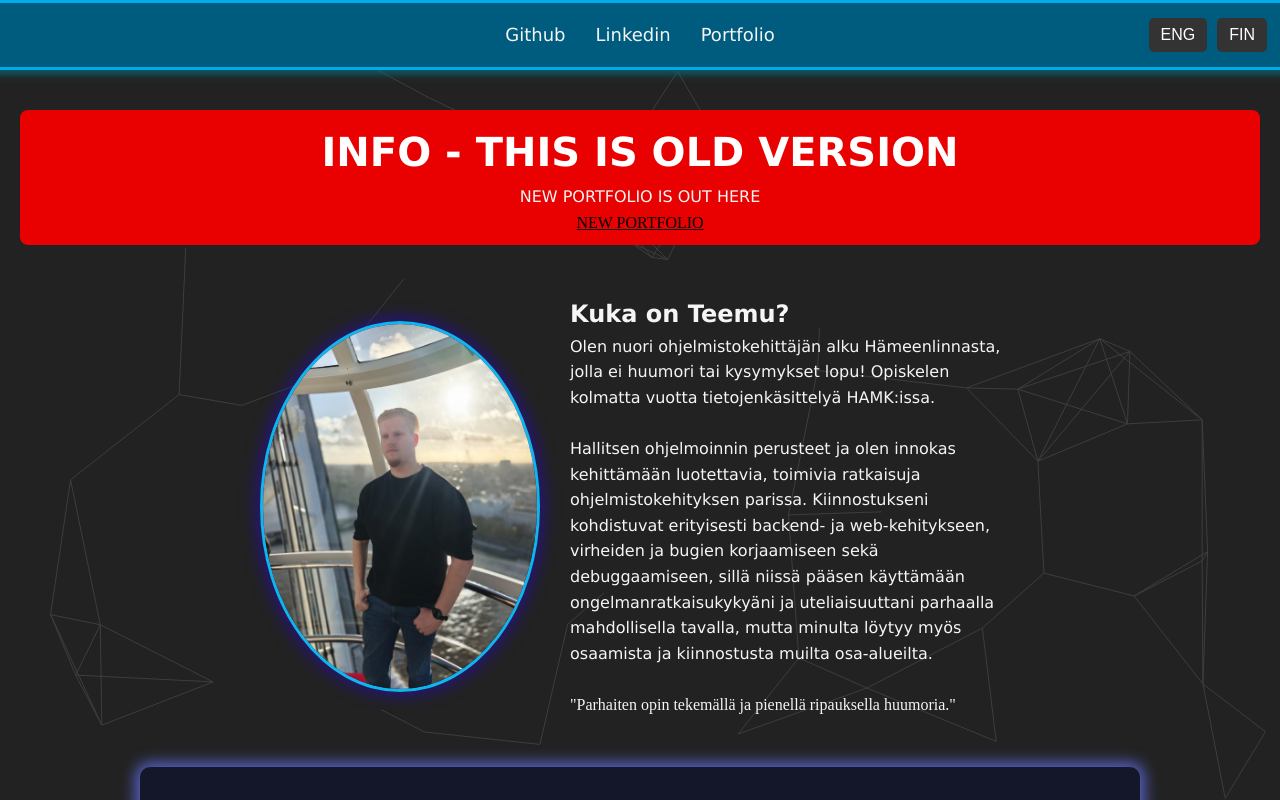
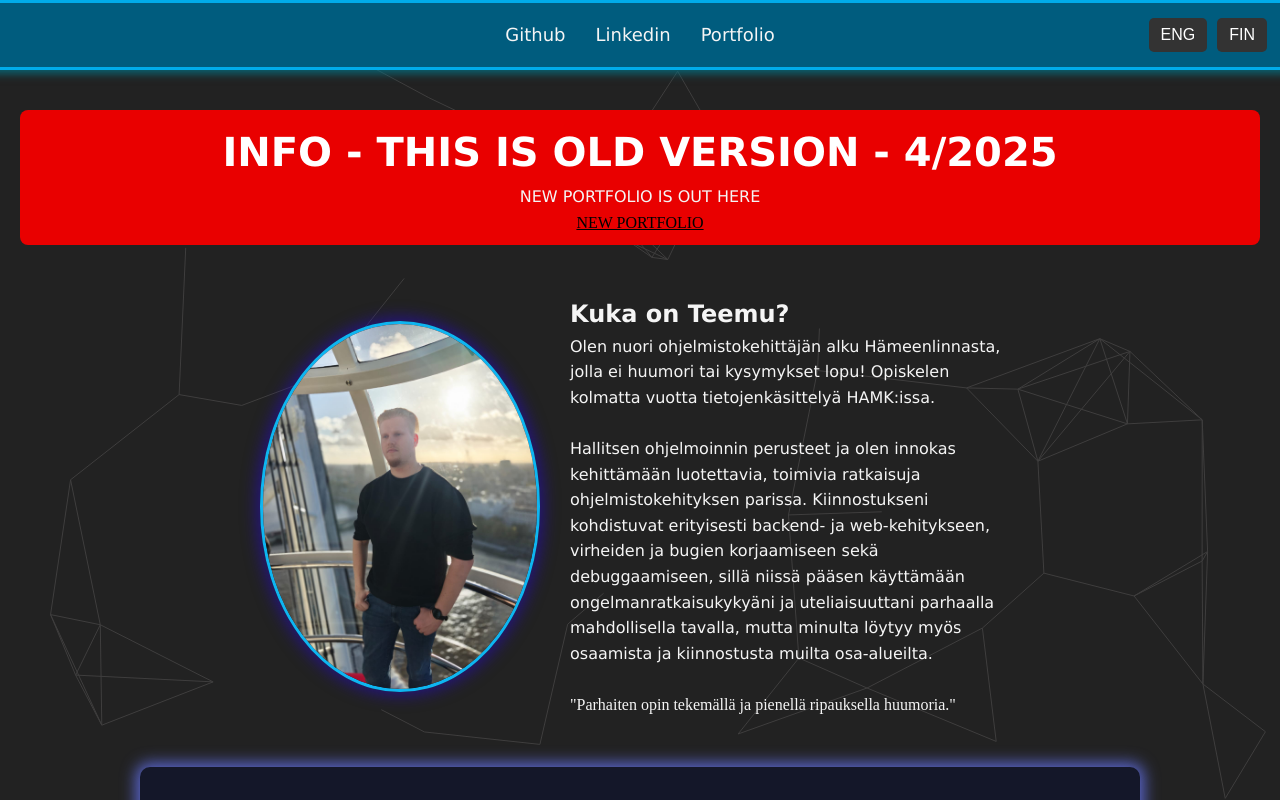
Before and after one commit to Tupolaa/portfolio-react, a React (Create React App) app: page / in a window 1280 px wide. Shown: the top 800 px of the page. Built offline with nearby package versions, Linux system fonts and the light colour scheme.

Commit message:
Added date

```diff
--- a/src/App.js
+++ b/src/App.js
@@ -111,7 +111,7 @@ function AboutMe({ about }) {
 function INFO() {
   return (
    <section style={{ textAlign: "center", marginTop: "20px", backgroundColor: "#e90000ff", padding: "10px", borderRadius: "8px" }}>
-      <h2 style={{ color: "white", fontSize: "40px" }}>INFO - THIS IS OLD VERSION</h2>
+      <h2 style={{ color: "white", fontSize: "40px" }}>INFO - THIS IS OLD VERSION - 4/2025</h2>
       <p>NEW PORTFOLIO IS OUT HERE</p>
       <p><a href="https://teemutupolaportfolio.vercel.app/" target="_blank" rel="noopener noreferrer" style={{ color: "#000000ff", fontFamily: "cursive" }}>NEW PORTFOLIO</a></p>
 
```
